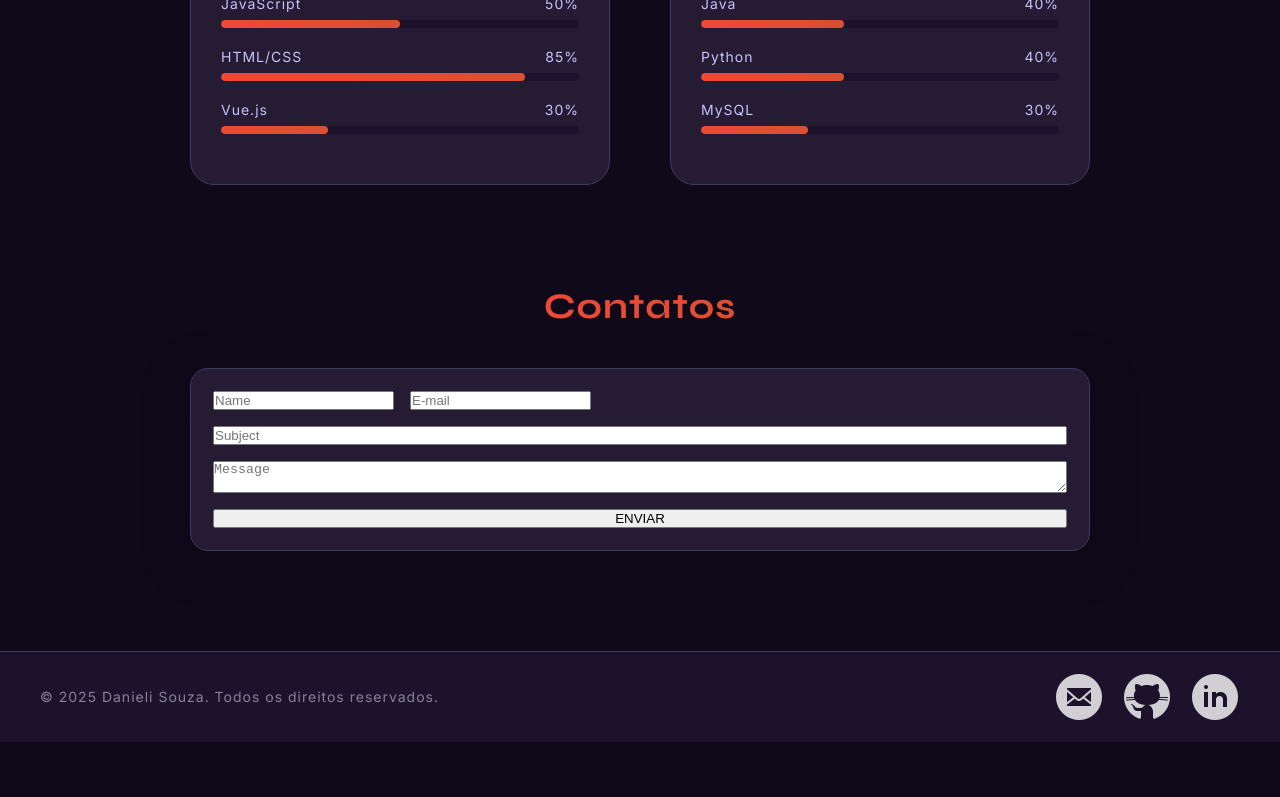
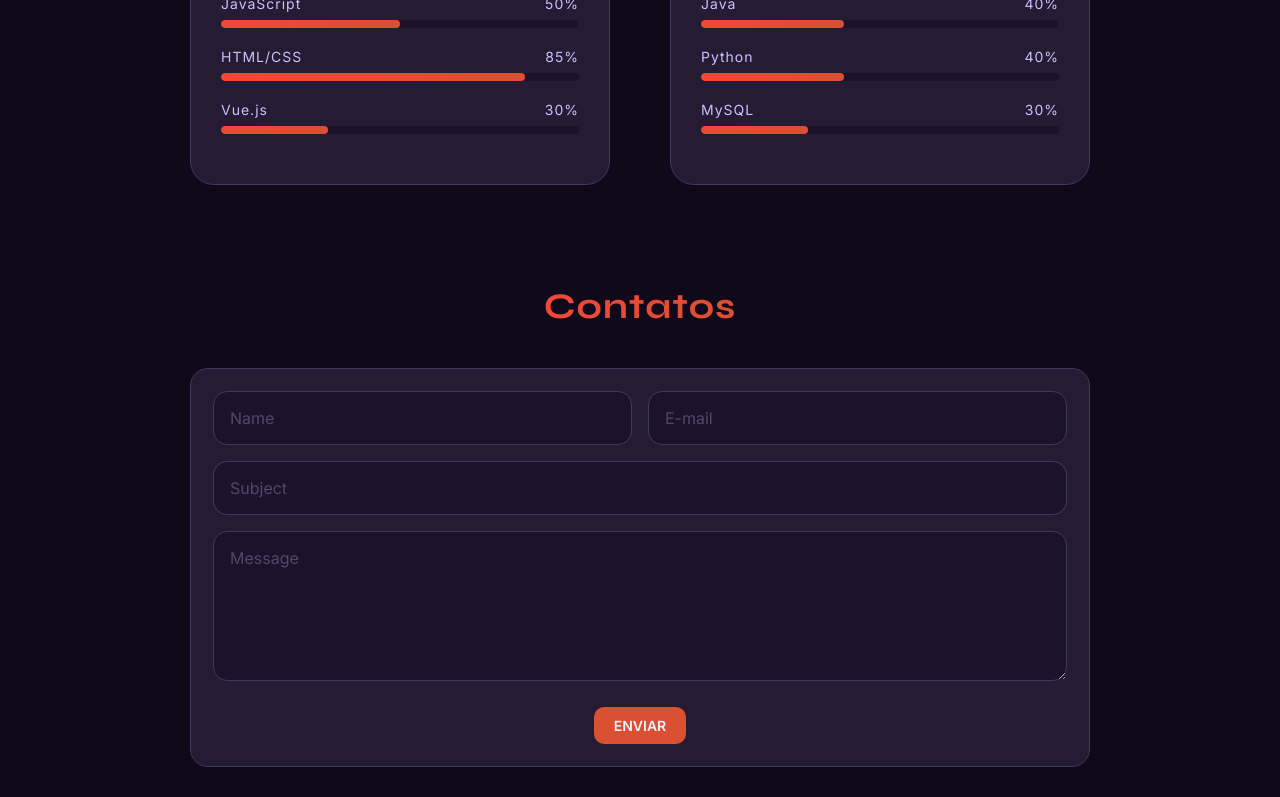
Before and after one commit to daniscreides/portfolio, a React (Vite) app: page / in a window 1280 px wide. Shown: the part 2000-2797 px from the top of the page. Before the commit the page ends 2742 px from the top, so only its background shows below. Built offline with nearby package versions, Linux system fonts and the light colour scheme.

Commit message:
corrigindo  envio duplicado do email

```diff
--- a/src/components/Contact.jsx
+++ b/src/components/Contact.jsx
@@ -7,7 +7,7 @@ export default function Contact() {
   const [loading, setLoading] = useState(false);
 
   const form = useRef();
-  const isSending = useRef(false); // 🔒 trava real
+  const isSending = useRef(false);
 
   const handleSubmit = async (e) => {
     e.preventDefault();
@@ -46,24 +46,50 @@ export default function Contact() {
       <h2 className="contact-title gradient-text">Contatos</h2>
 
       <form ref={form} onSubmit={handleSubmit} className="contact-form">
+
         <div className="form-row">
-          <input type="text" name="name" placeholder="Name" required />
-          <input type="email" name="email" placeholder="E-mail" required />
+          <input
+            type="text"
+            name="name"
+            placeholder="Name"
+            required
+            className="contact-input"
+          />
+
+          <input
+            type="email"
+            name="email"
+            placeholder="E-mail"
+            required
+            className="contact-input"
+          />
         </div>
 
-        <input type="text" name="titulo" placeholder="Subject" required />
+        <input
+          type="text"
+          name="titulo"
+          placeholder="Subject"
+          required
+          className="contact-input full-width"
+        />
 
-        <textarea name="message" placeholder="Message" required />
+        <textarea
+          name="message"
+          placeholder="Message"
+          required
+          className="contact-textarea"
+        />
 
+        <div className="form-row button-row">
           <button
             type="submit"
+            className="contact-button"
             disabled={loading}
-          onClick={(e) => {
-            if (loading) e.preventDefault();
-          }}
           >
             {loading ? "Enviando..." : sent ? "Enviado ✓" : "ENVIAR"}
           </button>
+        </div>
+
       </form>
     </section>
   );
```
Lines whose indentation alone changed are shown as unchanged.
